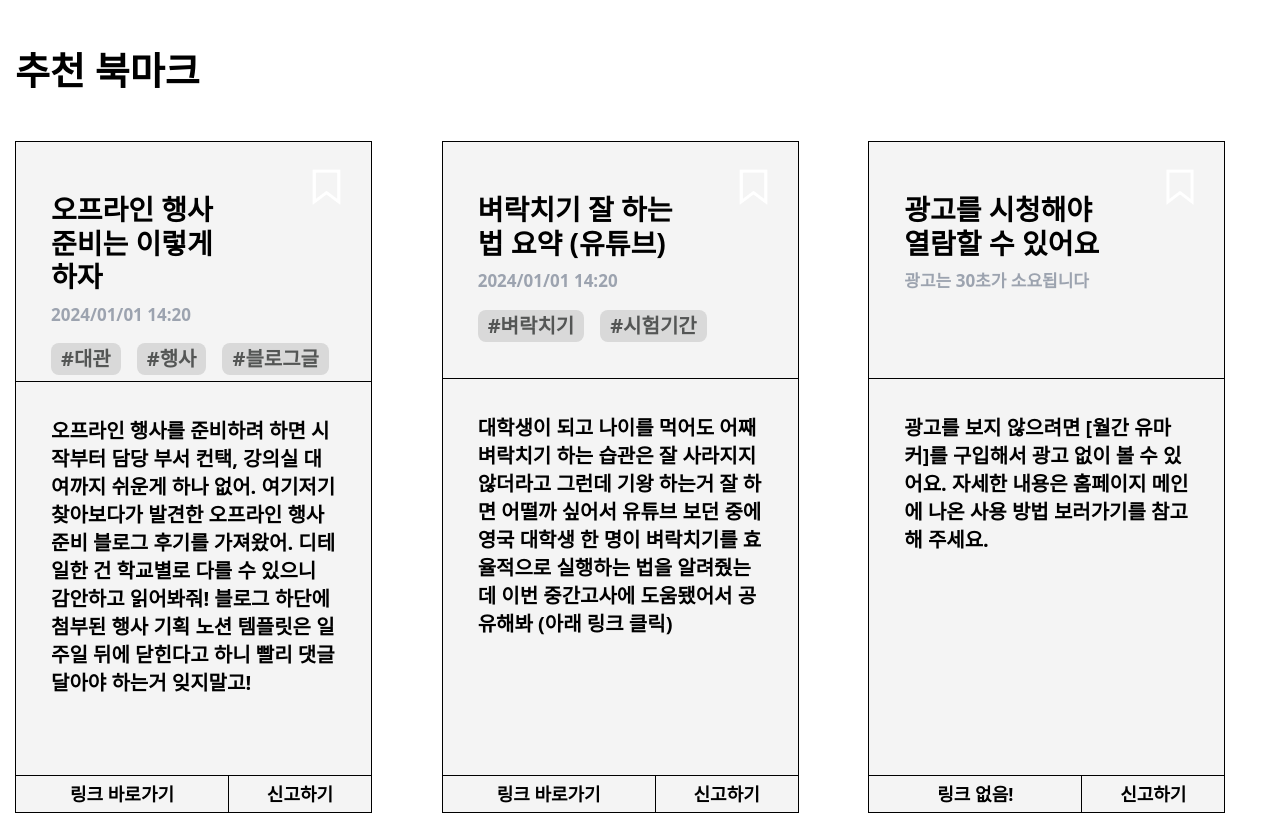
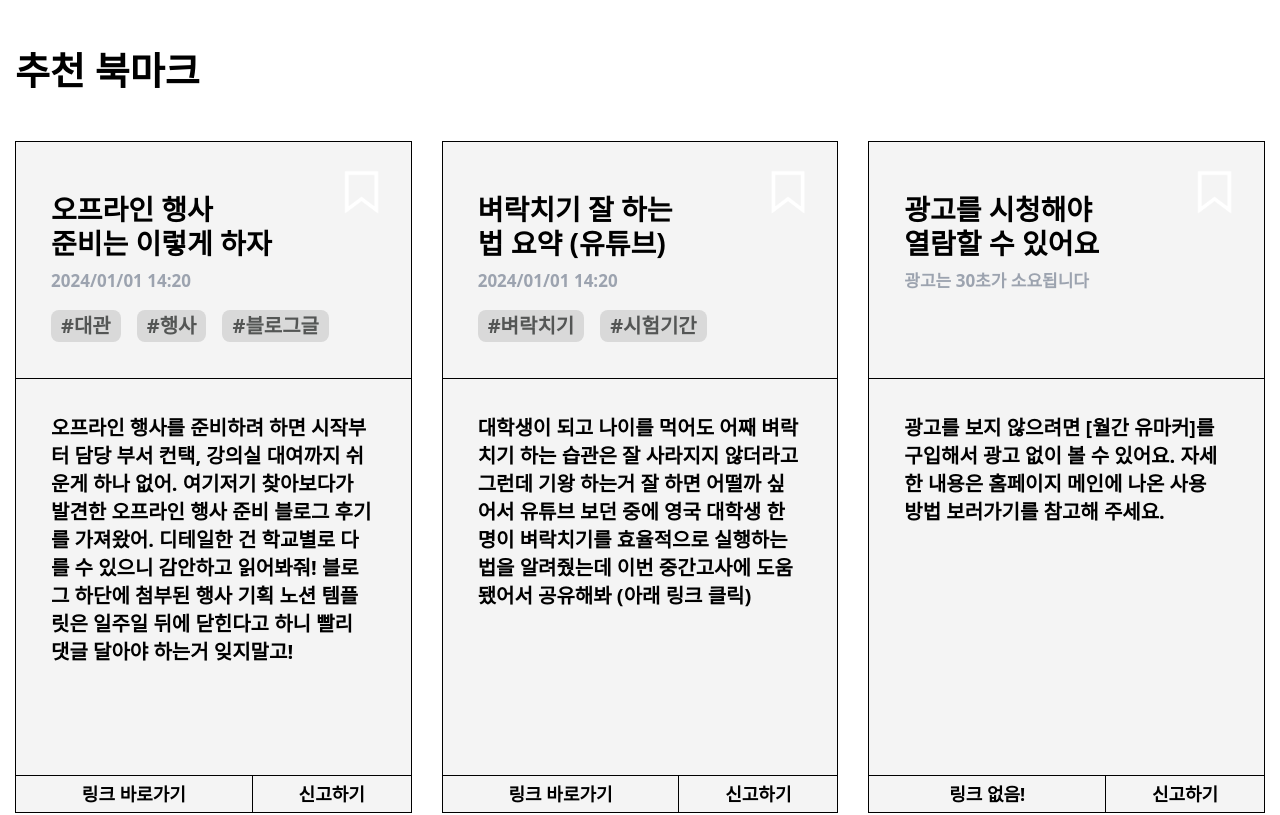
Before and after one commit to UMC-Umark/umark-FE, a React (Create React App) app: page /Recommend in a window 1280 px wide. Shown: the top 815 px of the page. Built offline with nearby package versions, Linux system fonts and the light colour scheme.

Commit message:
[FEAT]-Login

```diff
--- a/src/css/Bookmark.css
+++ b/src/css/Bookmark.css
@@ -155,7 +155,7 @@
     position: relative;
     display: flex;
     height: 42rem;
-    width: 90%;
+
     flex-direction: column;
     background-color: #F4F4F4;
     background-clip: border-box;
--- a/src/pages/Login.jsx
+++ b/src/pages/Login.jsx
@@ -6,7 +6,7 @@
 
 export default function Login() {
   return (
-    <div className="h-screen bg-black text-white">
+    <div className="h-full bg-black text-white">
       <br />
       <div className="w-full flex justify-between items-center">
         <Link className="custom-arrow" to="/">
```
